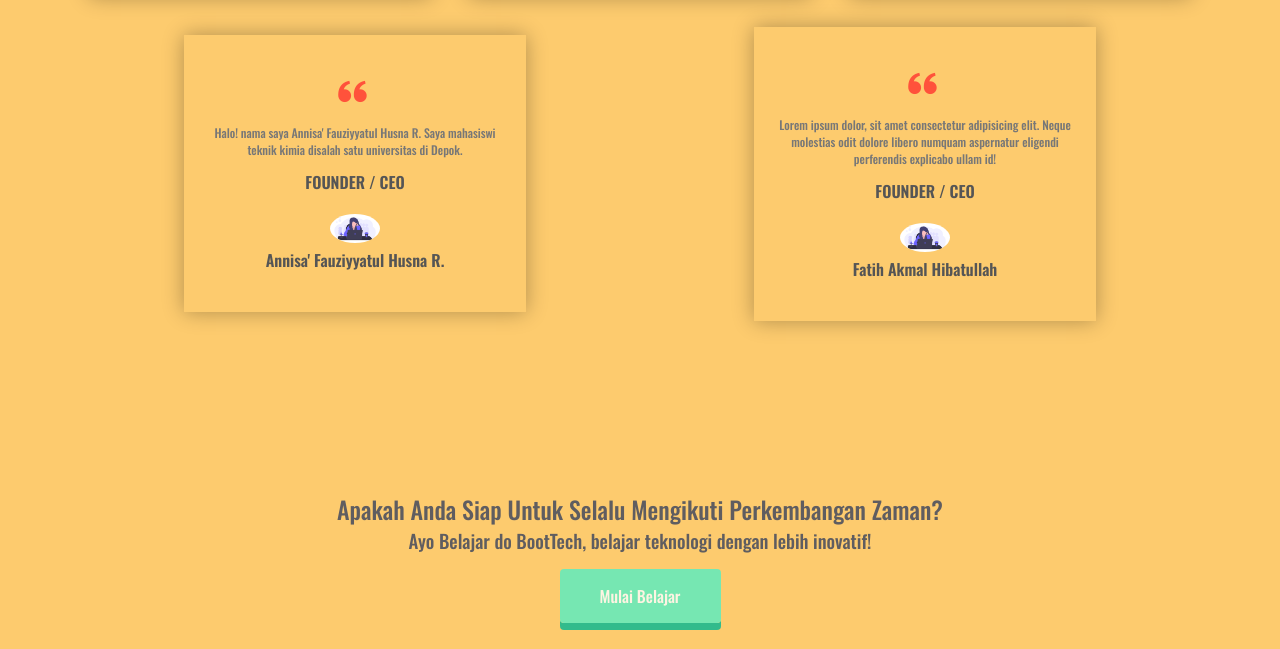
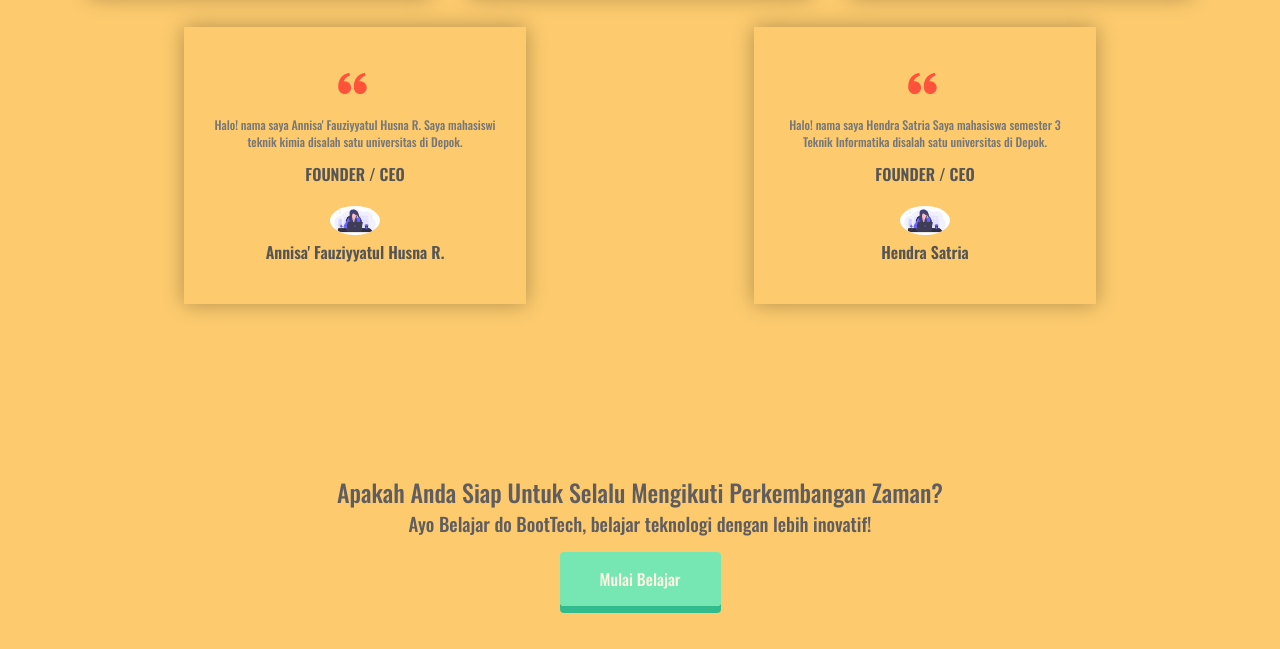
Before and after one commit to anastasiakezia/Project-Team, a plain HTML site: page Project_Team/index.html in a window 1280 px wide. Shown: the part 1142-1791 px from the top of the page. Drawn offline with nearby package versions, Linux system fonts and the light colour scheme.

Commit message:
Update index.html

```diff
--- a/Project_Team/index.html
+++ b/Project_Team/index.html
@@ -107,15 +107,12 @@
                 </div>
                 <div class="founder-list">
                     <i class='bx bxs-quote-alt-left'></i>
-                    <p>Lorem ipsum dolor, sit amet consectetur adipisicing elit.
-                        Neque molestias odit dolore libero numquam aspernatur
-                        eligendi perferendis explicabo ullam id!
-                    </p>
+                    <p>Halo! nama saya Hendra Satria Saya mahasiswa semester 3 Teknik Informatika disalah satu universitas di Depok.</p>
                     <div class="posisi">
                         <h3>FOUNDER / CEO</h3>
                     </div>
                     <img src="img/people.png">
-                    <h3>Fatih Akmal Hibatullah</h3>
+                    <h3>Hendra Satria</h3>
                 </div>
             </div>
         </div>
```
